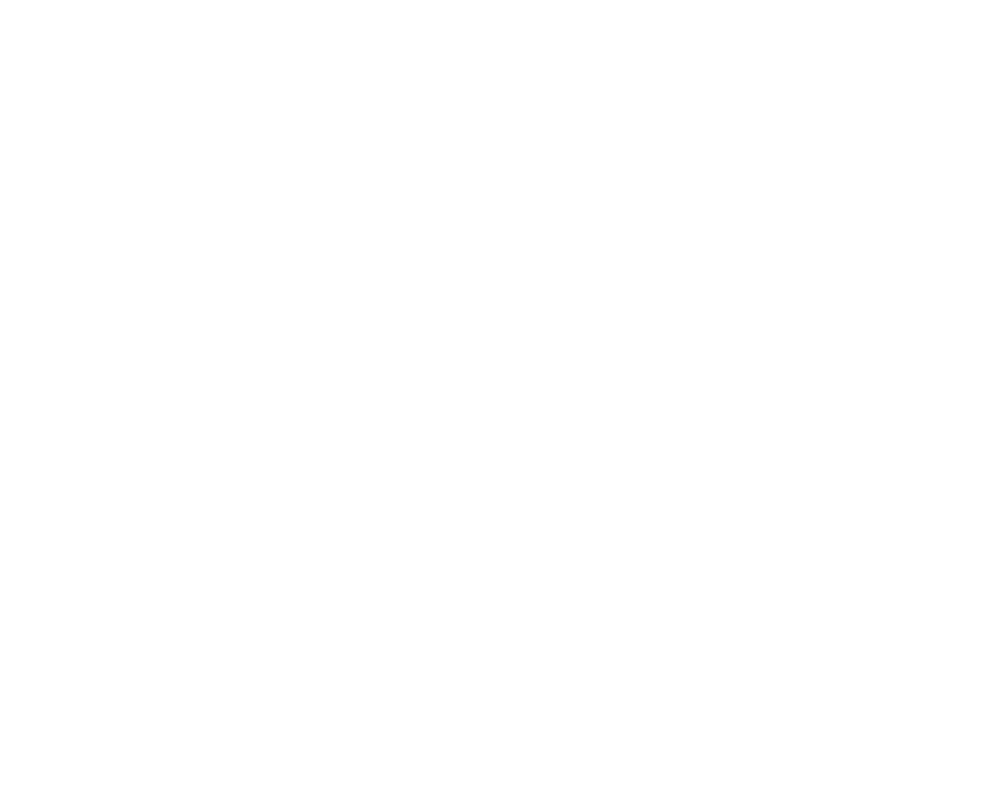
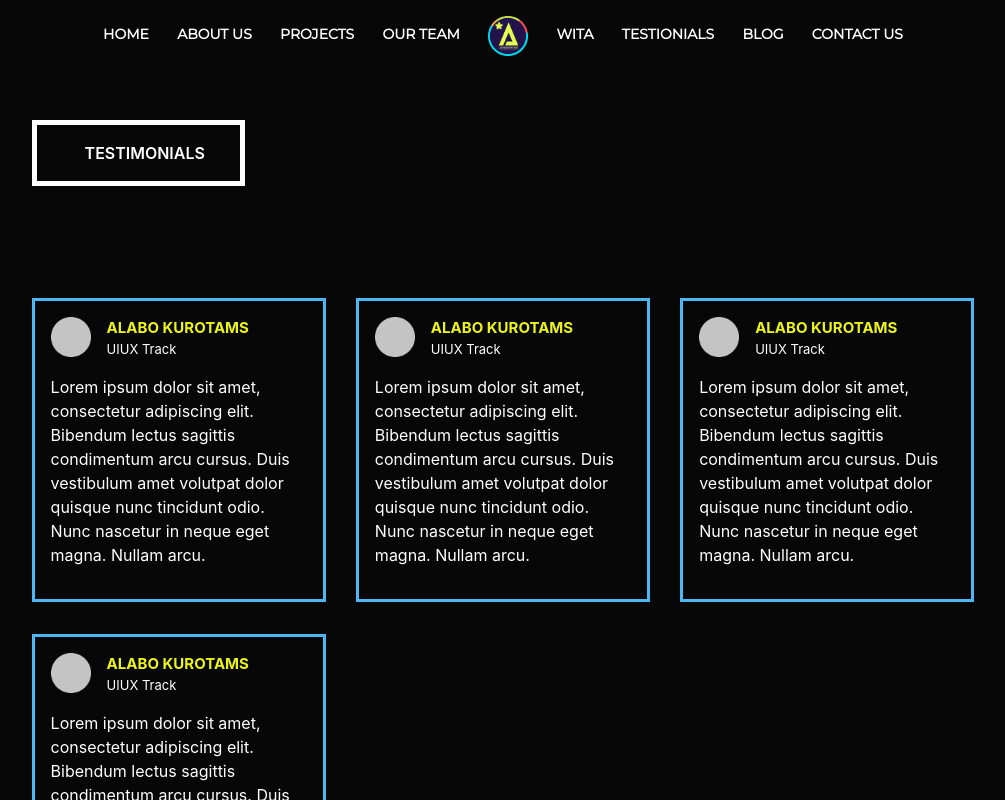
Before and after one commit to AccelerateHub/acceleratehub-website, a Nuxt app: page /testimonials in a window 1280 px wide. Before the commit this address had no page. Shown: the top 800 px of the page, without its empty margins (137-1142 px from the left). Built offline with nearby package versions, Linux system fonts and the light colour scheme.

Commit message:
links commit

```diff
--- a/components/HeaderNav.vue
+++ b/components/HeaderNav.vue
@@ -25,14 +25,28 @@
       <div class="ml-2">
         <img src="../assets/hub-logo.png" alt="" />
       </div>
+      <nuxt-link to="/">
         <div class="py-3 ml-2">HOME</div>
+      </nuxt-link>
+      <nuxt-link to="">
         <div class="py-3 ml-2">ABOUT US</div>
+      </nuxt-link>
+      <nuxt-link to="">
         <div class="py-3 ml-2">PROJECTS</div>
+      </nuxt-link>
+      <nuxt-link to="/team">
         <div class="py-3 ml-2">OUR TEAM</div>
+      </nuxt-link>
+      <nuxt-link to="">
         <div class="py-3 ml-2">WITA</div>
+      </nuxt-link>
+      <nuxt-link to="/testimonials">
         <div class="py-3 ml-2">TESTIONIALS</div>
+      </nuxt-link>
       <div class="py-3 ml-2">BLOG</div>
+      <nuxt-link to="">
         <div class="py-3 ml-2">CONTACT US</div>
+      </nuxt-link>
     </div>
   </nav>
 </template>
@@ -62,7 +76,6 @@
   margin-left: auto;
   margin-right: auto;
   color: white;
-
 }
 div {
   font-weight: 700 !important;
@@ -91,18 +104,19 @@
 }
 
 /* The navigation menu links */
-.sidenav div,a {
+.sidenav div,
+a {
   padding: 8px 8px 8px 32px;
   text-decoration: none;
   font-size: 25px;
-  color: #FA6B43;
+  color: #fa6b43;
   display: block;
   transition: 0.3s;
 }
 
 /* When you mouse over the navigation links, change their color */
 .sidenav div:hover {
-  color: #4BB7F4;
+  color: #4bb7f4;
 }
 
 /* Position and style the close button (top right corner) */
--- a/pages/contact/index.vue
+++ b/pages/contact/index.vue
@@ -74,7 +74,7 @@
 }
 .first,
 .last {
-  width: 45%;
+  width: 49%;
 }
 @media (max-width: 800px) {
   .first,
--- /dev/null
+++ b/pages/testimonials/index.vue
@@ -0,0 +1,114 @@
+<template>
+  <div class="main">
+    <HeaderNav />
+    <div>
+      <div class="row cover py-5">
+        <div class="col-lg-3">
+          <div class="big p-3 px-lg-5 text-heading">TESTIMONIALS</div>
+        </div>
+      </div>
+      <div class="row cover py-5">
+        <div class="col-lg-4 my-3">
+          <div class="p-3 testimonial-card p-3">
+            <div class="d-flex">
+              <img class="user" src="../../assets/Ellipse 2.png" alt="" />
+              <div class="pl-3">
+                <div class="heading">Alabo kurotams</div>
+                <div class="stack">UIUX Track</div>
+              </div>
+            </div>
+            <div class="py-3">
+              Lorem ipsum dolor sit amet, consectetur adipiscing elit. Bibendum
+              lectus sagittis condimentum arcu cursus. Duis vestibulum amet
+              volutpat dolor quisque nunc tincidunt odio. Nunc nascetur in neque
+              eget magna. Nullam arcu.
+            </div>
+          </div>
+        </div>
+        <div class="col-lg-4 my-3">
+          <div class="p-3 testimonial-card p-3">
+            <div class="d-flex">
+              <img class="user" src="../../assets/Ellipse 2.png" alt="" />
+              <div class="pl-3">
+                <div class="heading">Alabo kurotams</div>
+                <div class="stack">UIUX Track</div>
+              </div>
+            </div>
+            <div class="py-3">
+              Lorem ipsum dolor sit amet, consectetur adipiscing elit. Bibendum
+              lectus sagittis condimentum arcu cursus. Duis vestibulum amet
+              volutpat dolor quisque nunc tincidunt odio. Nunc nascetur in neque
+              eget magna. Nullam arcu.
+            </div>
+          </div>
+        </div>
+        <div class="col-lg-4 my-3">
+          <div class="p-3 testimonial-card p-3">
+            <div class="d-flex">
+              <img class="user" src="../../assets/Ellipse 2.png" alt="" />
+              <div class="pl-3">
+                <div class="heading">Alabo kurotams</div>
+                <div class="stack">UIUX Track</div>
+              </div>
+            </div>
+            <div class="py-3">
+              Lorem ipsum dolor sit amet, consectetur adipiscing elit. Bibendum
+              lectus sagittis condimentum arcu cursus. Duis vestibulum amet
+              volutpat dolor quisque nunc tincidunt odio. Nunc nascetur in neque
+              eget magna. Nullam arcu.
+            </div>
+          </div>
+        </div>
+        <div class="col-lg-4 my-3">
+          <div class="p-3 testimonial-card p-3">
+            <div class="d-flex">
+              <img class="user" src="../../assets/Ellipse 2.png" alt="" />
+              <div class="pl-3">
+                <div class="heading">Alabo kurotams</div>
+                <div class="stack">UIUX Track</div>
+              </div>
+            </div>
+            <div class="py-3">
+              Lorem ipsum dolor sit amet, consectetur adipiscing elit. Bibendum
+              lectus sagittis condimentum arcu cursus. Duis vestibulum amet
+              volutpat dolor quisque nunc tincidunt odio. Nunc nascetur in neque
+              eget magna. Nullam arcu.
+            </div>
+          </div>
+        </div>
+      </div>
+    </div>
+    <FooterNav />
+  </div>
+</template>
+<style scoped>
+.main {
+  background-color: #070707 !important;
+  color: white;
+}
+.big {
+  text-transform: uppercase;
+  font-weight: 600;
+  border: 5px solid white;
+}
+.cover {
+  margin-left: 12% !important;
+  margin-right: 12% !important;
+}
+.testimonial-card {
+  border: 3px solid #4bb7f4;
+}
+.heading {
+  color: #edf518;
+  font-weight: 700;
+  text-transform: uppercase;
+  font-size: 15px;
+}
+.user {
+  width: 40px;
+  height: 40px;
+}
+.stack {
+  font-size: 13px;
+}
+</style>
```
Also changed, not shown: assets/Ellipse 2.png (added). Lines whose indentation alone changed are shown as unchanged.
